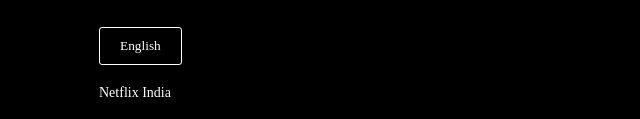
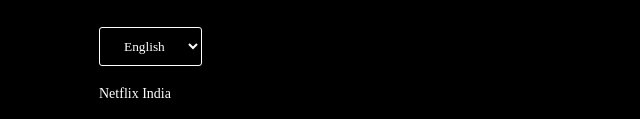
Before and after one commit to devabrath/Netflix_clone, a plain HTML site: page index.html in a window 1280 px wide. Shown: the part 3531-3650 px from the top of the page, 93-733 px from the left. Drawn offline with Linux system fonts and the light colour scheme.

Commit message:
added selector in footer

```diff
--- a/index.html
+++ b/index.html
@@ -189,7 +189,10 @@
             </div>
 
         </div>
-        <button class="language-btn">English</button>
+        <select class="language-btn">English
+            <option selected="" lang="en" label="English" value="en-IN">English</option>
+            <option lang="hi" label="हिन्दी" value="hi-IN">हिन्दी</option>
+        </select>
         <p class="copyright-txt">Netflix India</p>
     </div>
 </body>
```
